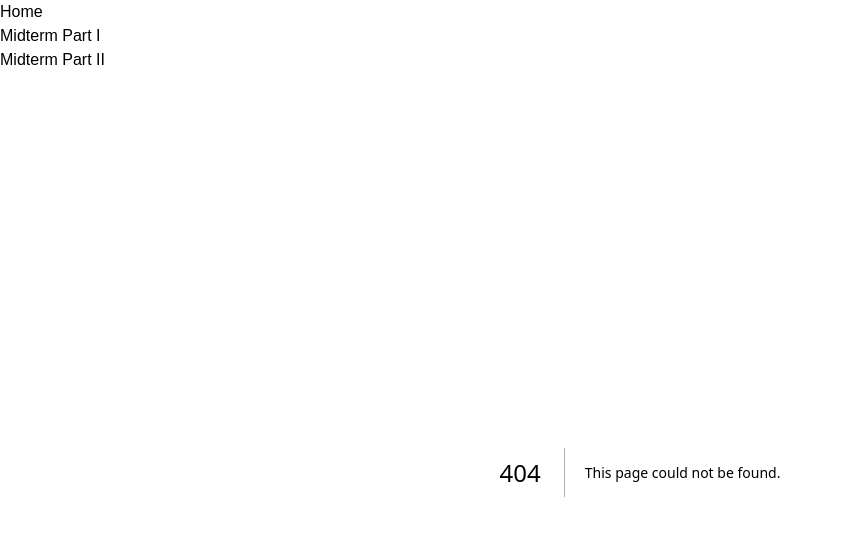
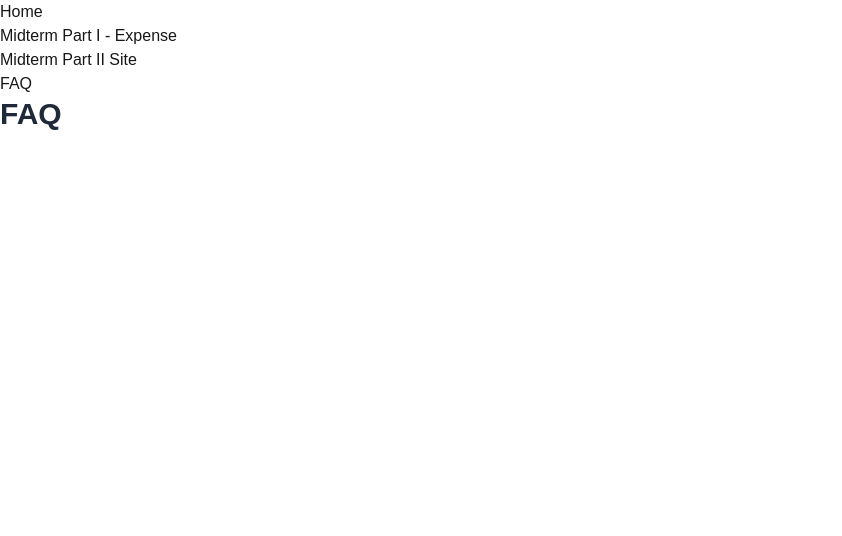
Before and after one commit to NinaViernes/final343, a Next.js app: page /faq in a window 1280 px wide. Before the commit this address had no page. Shown: the top 536 px of the page, without its empty margins (0-842 px from the left). Built offline with nearby package versions, Linux system fonts and the light colour scheme.

Commit message:
innit commit

```diff
--- a/src/app/components/Menubar.jsx
+++ b/src/app/components/Menubar.jsx
@@ -1,11 +1,22 @@
+import Link from 'next/link'
+
 export default function Menubar() {
     return (
       <>
-      <ul>
-        <li>Home</li>
-        <li>Midterm Part I</li>
-        <li>Midterm Part II</li>
-      </ul>
+        <ul>
+          <li>
+            <Link href='/'>Home</Link>
+          </li>
+          <li>
+            <a href='https://exam1-ashy.vercel.app/' target='_blank'>Midterm Part I - Expense</a>
+          </li>
+          <li>
+            <a href='https://exam-part-2.vercel.app/' target='_blank'>Midterm Part II Site</a>
+          </li>
+          <li>
+            <Link href='/faq'>FAQ</Link>
+          </li>
+        </ul>
       </>
     )
   }
--- /dev/null
+++ b/src/app/faq/page.jsx
@@ -0,0 +1,7 @@
+export default function Page() {
+    return (
+      <>
+        <h1 className="text-3xl font-bold text-gray-800 mb-2">FAQ</h1>
+      </>
+    )
+  }
```
